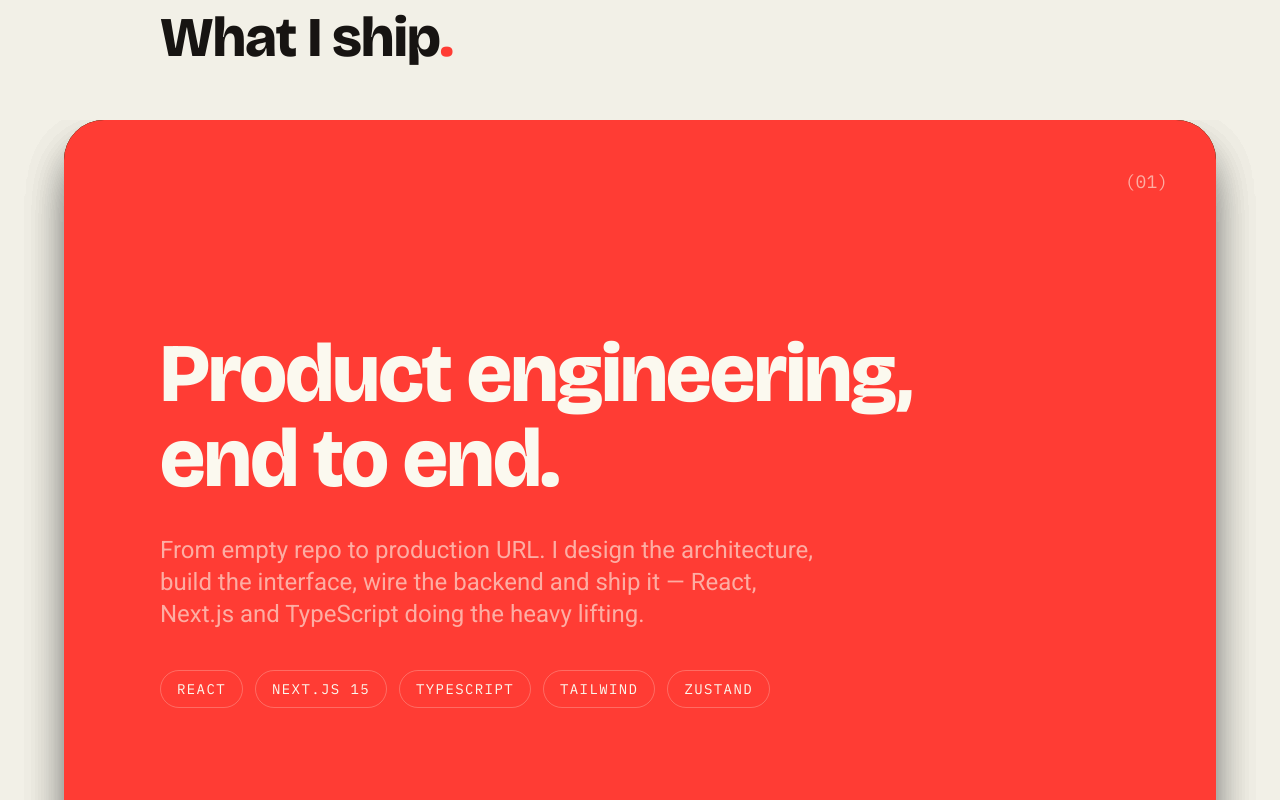
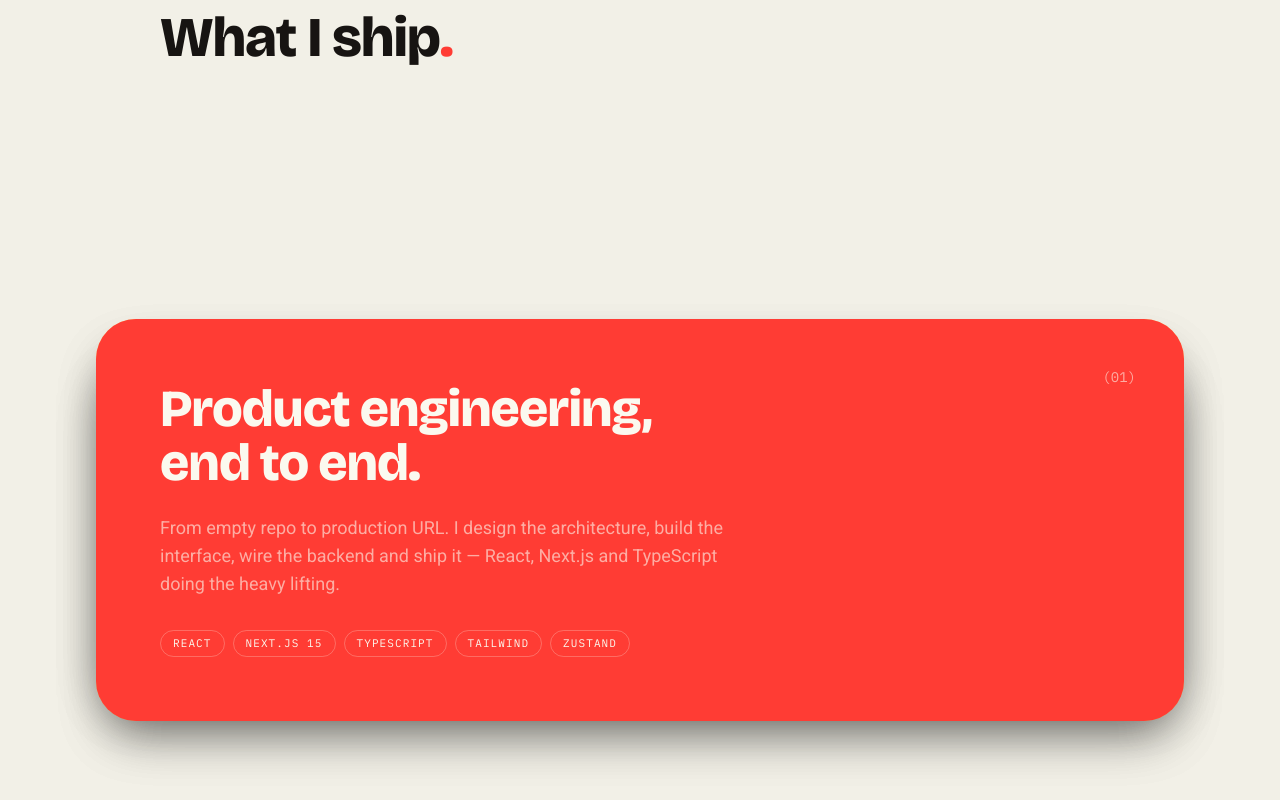
Before and after one commit to deepmroot/mandeep-portfolio, a React (Vite) app: page / in a window 1280 px wide. Shown: the part 6820-7620 px from the top of the page. Built offline with nearby package versions, Linux system fonts and the light colour scheme.

Commit message:
Match brandappart's real stack mechanic: cards recede via translateY/translateZ/subtle rotateX (no opacity fade), dial card size back down

```diff
--- a/src/appart-theme/Portfolio.jsx
+++ b/src/appart-theme/Portfolio.jsx
@@ -981,20 +981,21 @@ function Ships() {
         start: "top top",
         end: () => `+=${(cards.length - 1) * 100}%`,
         pin: true,
-        scrub: 0.4,
+        scrub: 0.7,
         onUpdate: (self) => {
           const total = cards.length - 1;
           const raw = self.progress * total;
           cards.forEach((card, i) => {
             if (i === cards.length - 1) {
-              gsap.set(card, { rotateX: 0, y: 0, scale: 1 });
+              gsap.set(card, { rotateX: 0, y: 0, z: 0, scale: 1 });
               return;
             }
             const localT = gsap.utils.clamp(0, 1, raw - i);
             gsap.set(card, {
-              rotateX: localT * 70,
-              y: localT * 120,
-              scale: 1 - localT * 0.06,
+              rotateX: -localT * 20,
+              y: -localT * 700,
+              z: -localT * 800,
+              scale: 1 - localT * 0.05,
               transformOrigin: "top center",
             });
           });
@@ -1024,27 +1025,27 @@ function Ships() {
             <div
               key={ship.no}
               ref={(el) => (cardEls.current[i] = el)}
-              className="absolute inset-0 flex items-center justify-center px-4 sm:px-6 md:px-16 [transform-style:preserve-3d] [backface-visibility:hidden] [will-change:transform]"
+              className="absolute inset-0 flex items-center justify-center px-5 sm:px-8 md:px-24 [transform-style:preserve-3d] [backface-visibility:hidden] [will-change:transform]"
               style={{ zIndex: SHIPS.length - i }}
             >
               <div
-                className="relative w-full h-full max-w-[100rem] rounded-[1.75rem] sm:rounded-[2.5rem] p-10 sm:p-16 md:p-24 shadow-2xl flex flex-col justify-center"
+                className="relative w-full max-w-6xl rounded-[1.75rem] sm:rounded-[2.5rem] p-8 sm:p-14 md:p-16 shadow-2xl"
                 style={{ backgroundColor: colors.bg, color: colors.text }}
               >
-                <span className={`${MONO} absolute top-8 right-8 sm:top-12 sm:right-12 text-base sm:text-lg`} style={{ color: colors.sub }}>
+                <span className={`${MONO} absolute top-8 right-8 sm:top-12 sm:right-12 text-sm`} style={{ color: colors.sub }}>
                   ({ship.no})
                 </span>
-                <h3 className={`${DISPLAY} font-extrabold tracking-[-0.02em] text-[clamp(2.75rem,6.5vw,5.25rem)] leading-[1.02] max-w-3xl`}>
+                <h3 className={`${DISPLAY} font-extrabold tracking-[-0.02em] text-[clamp(2rem,4.5vw,3.25rem)] leading-[1.03] max-w-xl`}>
                   {ship.title}
                 </h3>
-                <p className="mt-8 text-xl sm:text-2xl leading-relaxed max-w-2xl" style={{ color: colors.sub }}>
+                <p className="mt-6 text-base sm:text-lg leading-relaxed max-w-xl" style={{ color: colors.sub }}>
                   {ship.body}
                 </p>
-                <div className="flex flex-wrap gap-3 mt-10">
+                <div className="flex flex-wrap gap-2 mt-8">
                   {ship.chips.map((chip) => (
                     <span
                       key={chip}
-                      className={`${MONO} text-sm uppercase tracking-[0.1em] rounded-full px-4 py-2`}
+                      className={`${MONO} text-[11px] uppercase tracking-[0.1em] rounded-full px-3 py-1`}
                       style={{ border: `1px solid ${colors.chipBorder}` }}
                     >
                       {chip}
```
